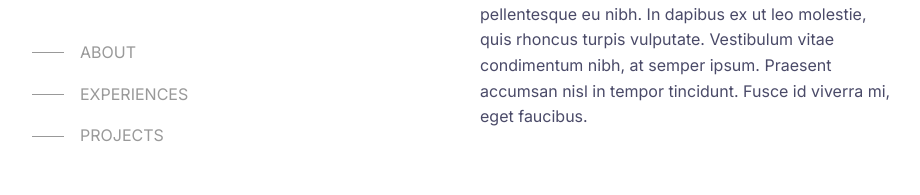
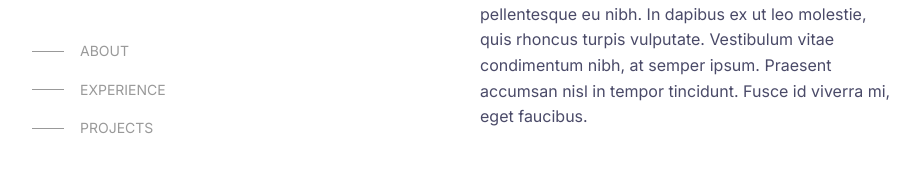
Before and after one commit to tnamdevnote/tnam.dev, a Next.js app: page / in a window 1280 px wide. Shown: the part 299-494 px from the top of the page, without its empty margins (176-1096 px from the left). Built offline with nearby package versions, Linux system fonts and the light colour scheme.

Commit message:
style: add link to document fragment

```diff
--- a/app/globals.css
+++ b/app/globals.css
@@ -24,6 +24,7 @@ body {
   font-size: 16px;
   -webkit-font-smoothing: antialiased;
   -moz-osx-font-smoothing: grayscale;
+  scroll-behavior: smooth;
 }
 
 * {
--- a/app/page.tsx
+++ b/app/page.tsx
@@ -1,46 +1,64 @@
+"use client";
+
+import { useRef } from "react";
+import Link from "next/link";
+
 export default function Home() {
+  const aboutRef = useRef<HTMLElement>(null);
+  const experienceRef = useRef<HTMLElement>(null);
+  const projectRef = useRef<HTMLElement>(null);
+
+  // const handleClick = () => {
+  //   aboutRef.current?.scrollIntoView({
+  //     behavior: "smooth",
+  //     block: "start",
+  //   });
+  // };
+
   return (
     <main className="mx-auto grid min-h-screen max-w-screen-lg grid-cols-12 gap-8 px-6 py-12 lg:px-20 lg:py-0">
       <header className="col-span-full lg:sticky lg:top-0 lg:col-span-6 lg:max-h-screen lg:gap-8 lg:py-24">
-        <div>
-          <h1 className="text-h2 sm:text-h1">Taek B. Nam</h1>
-          <span className="text-h3 font-light">Frontend Developer</span>
+        <hgroup>
+          <h1 className="text-h2 sm:text-h1">
+            <Link href="#">Taek B. Nam</Link>
+          </h1>
+          <h3 className="text-h3 font-light">Frontend Developer</h3>
           <p className="mt-4 text-body text-accent-4">
             I enjoy creating polished user interfaces, but also deeply care
             about crafting products that enhance user experience.
           </p>
-        </div>
+        </hgroup>
         <nav className="hidden lg:mt-14 lg:block ">
           <ul className="flex flex-col gap-4">
             <li className="cursor-pointer">
-              <a href="#" className="group flex items-center">
+              <Link href="#top" className="group flex items-center">
                 <span className="mr-4 h-px w-8 bg-accent-3 transition-all group-hover:w-16 group-hover:bg-accent-6 group-focus-visible:w-16 group-focus-visible:bg-accent-6"></span>
-                <span className="text-accent-3 group-hover:text-accent-6 group-focus-visible:text-accent-6">
+                <span className="text-small text-accent-3 group-hover:text-accent-6 group-focus-visible:text-accent-6">
                   ABOUT
                 </span>
-              </a>
+              </Link>
             </li>
             <li className="cursor-pointer">
-              <a href="#" className="group flex items-center">
+              <Link href="#experience" className="group flex items-center">
                 <span className="mr-4 h-px w-8 bg-accent-3 transition-all group-hover:w-16 group-hover:bg-accent-6 group-focus-visible:w-16 group-focus-visible:bg-accent-6"></span>
-                <span className="text-accent-3 group-hover:text-accent-6 group-focus-visible:text-accent-6">
-                  EXPERIENCES
+                <span className="text-small text-accent-3 group-hover:text-accent-6 group-focus-visible:text-accent-6">
+                  EXPERIENCE
                 </span>
-              </a>
+              </Link>
             </li>
             <li className="cursor-pointer">
-              <a href="#" className="group flex items-center">
+              <Link href="#projects" className="group flex items-center">
                 <span className="mr-4 h-px w-8 bg-accent-3 transition-all group-hover:w-16 group-hover:bg-accent-6 group-focus-visible:w-16 group-focus-visible:bg-accent-6"></span>
-                <span className="text-accent-3 group-hover:text-accent-6 group-focus-visible:text-accent-6">
+                <span className="text-small text-accent-3 group-hover:text-accent-6 group-focus-visible:text-accent-6">
                   PROJECTS
                 </span>
-              </a>
+              </Link>
             </li>
           </ul>
         </nav>
       </header>
       <main className="col-span-full mt-16 lg:col-span-6 lg:m-0 lg:py-24">
-        <section className="mb-16">
+        <section id="about" className="mb-16" ref={aboutRef}>
           <h3 className="mb-8 text-body-bold lg:hidden">ABOUT</h3>
           <article className="text-body text-accent-4">
             Phasellus non ligula ut erat bibendum mollis. Aliquam accumsan
@@ -55,8 +73,8 @@ export default function Home() {
             tincidunt. Fusce id viverra mi, eget faucibus.
           </article>
         </section>
-        <section>
-          <h3 className="text-body-bold lg:hidden">EXPERIENCES</h3>
+        <section id="experience" ref={experienceRef}>
+          <h3 className="text-body-bold lg:hidden">EXPERIENCE</h3>
           <ol>
             <li className="mt-8">
               <header className="text-xs text-accent-4">
```
